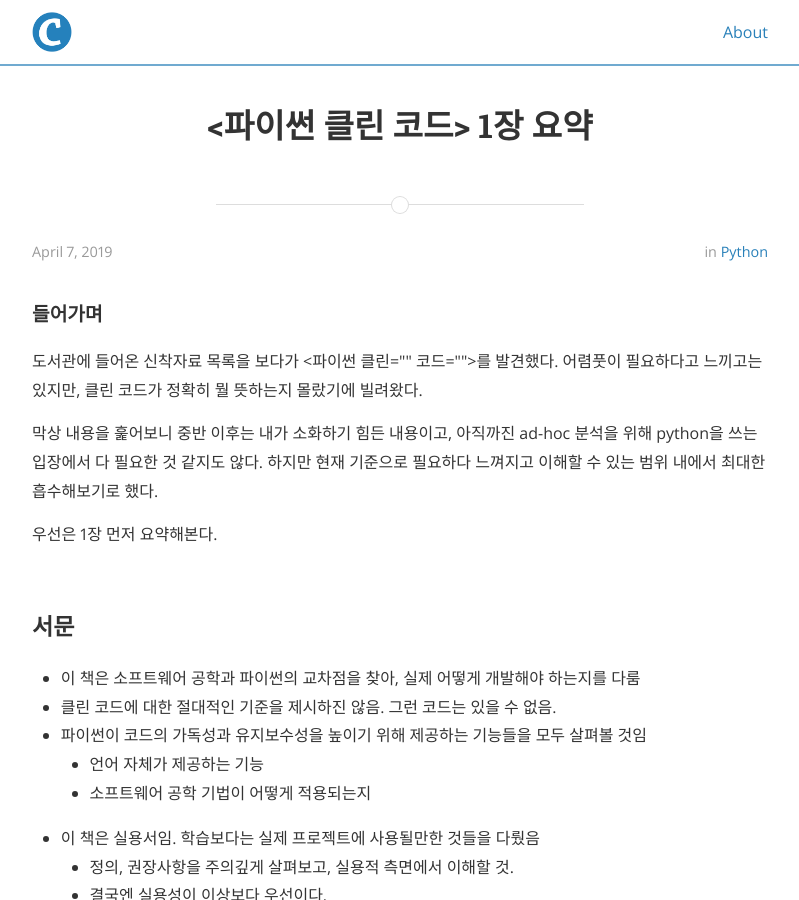
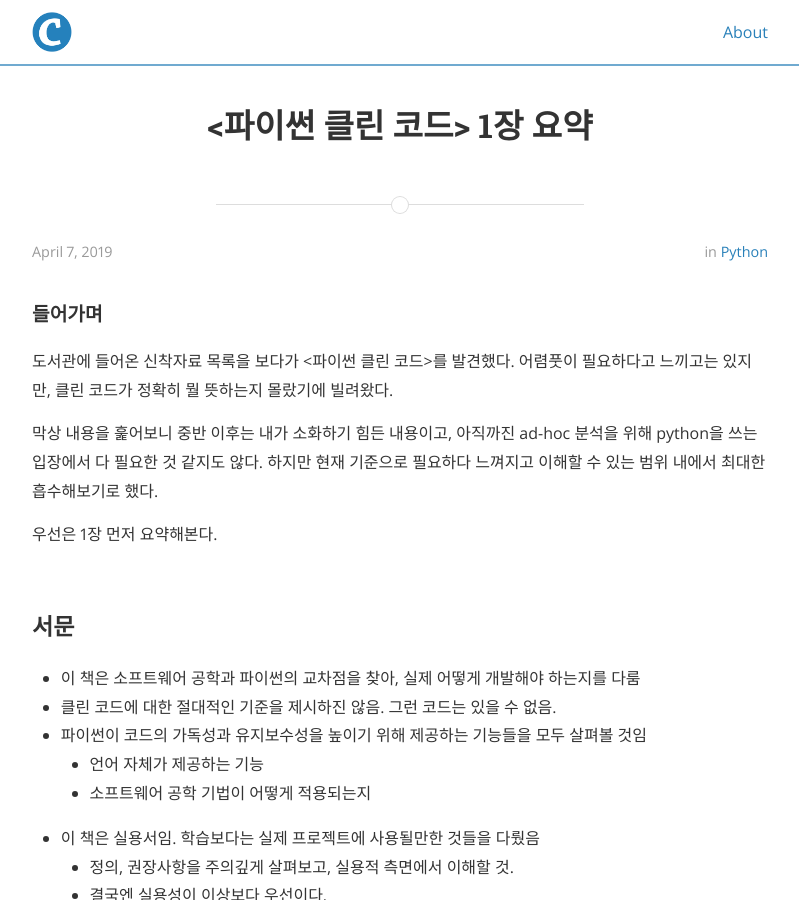
Before and after one commit to JessyMin/jessymin.github.io, a Jekyll site: the page built from _posts/2019-04-07-book-python-clean-code-1.md, in a window 1280 px wide and 900 px high. Shown: the whole window, without its empty margins (240-1039 px from the left). Built offline with Jekyll 4.4.1, drawn with Linux system fonts in a browser that asks for light colours; nearby versions of some CDN libraries.

Commit message:
[edit] text error 수정

```diff
--- a/_posts/2019-04-07-book-python-clean-code-1.md
+++ b/_posts/2019-04-07-book-python-clean-code-1.md
@@ -9,7 +9,7 @@ category : 'python'
 
 #### 들어가며
 
-도서관에 들어온 신착자료 목록을 보다가 <파이썬 클린 코드>를 발견했다. 어렴풋이 필요하다고 느끼고는 있지만, 클린 코드가 정확히 뭘 뜻하는지 몰랐기에 빌려왔다.
+도서관에 들어온 신착자료 목록을 보다가 \<파이썬 클린 코드\>를 발견했다. 어렴풋이 필요하다고 느끼고는 있지만, 클린 코드가 정확히 뭘 뜻하는지 몰랐기에 빌려왔다.
 
 막상 내용을 훑어보니 중반 이후는 내가 소화하기 힘든 내용이고, 아직까진 ad-hoc 분석을 위해 python을 쓰는 입장에서 다 필요한 것 같지도 않다. 하지만 현재 기준으로 필요하다 느껴지고 이해할 수 있는 범위 내에서 최대한 흡수해보기로 했다.
 
```
